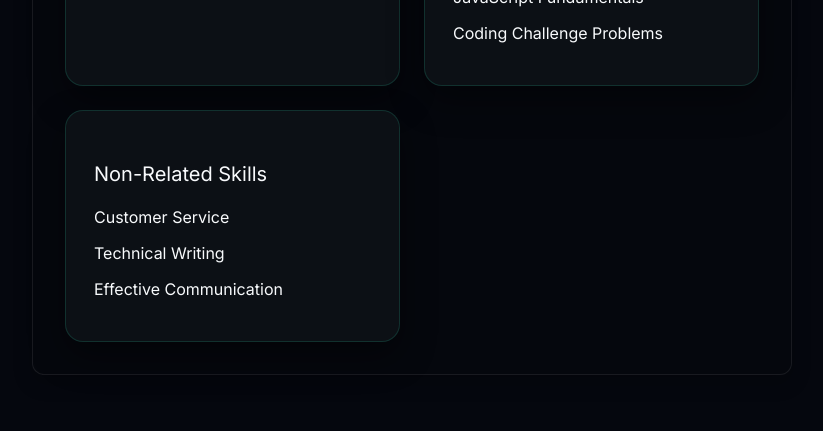
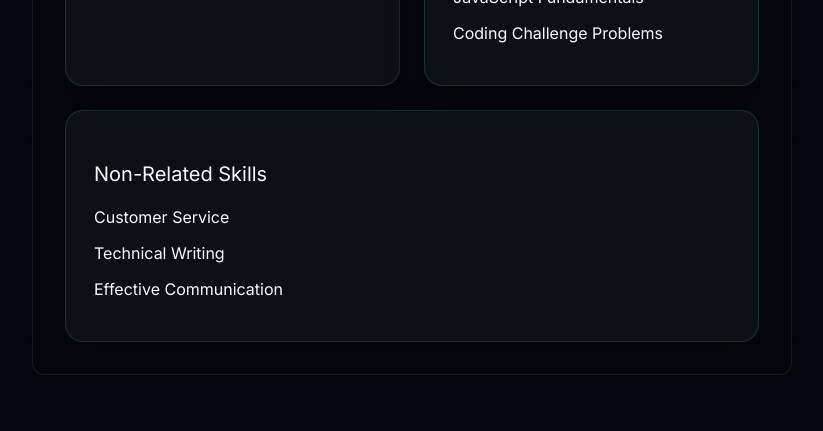
Before and after one commit to dean-js/dnormingtonlaw.uk, a Jekyll site: the page built from about.md, in a window 1280 px wide and 1400 px high, scrolled down 559 px. Shown: the part 793-1224 px from the top of the window, without its empty margins (213-1036 px from the left). Built offline with Jekyll 4.4.1, drawn with Linux system fonts in a browser that asks for light colours.

Commit message:
chnaged css - card width for last card to match width of other 4 above to round off the desing overall

```diff
--- a/assets/css/main.css
+++ b/assets/css/main.css
@@ -1854,6 +1854,10 @@ a.newer-posts:hover {
   content: none;
 }
 
+.learning-item:last-child {
+  grid-column: 1/-1;
+}
+
 @media (max-width: 768px) {
   .hero-avatar {
     display: none !important;
--- a/assets/css/scss/parts/_home-page.scss
+++ b/assets/css/scss/parts/_home-page.scss
@@ -730,6 +730,10 @@ a.newer-posts:hover {
   content: none;
 }
 
+.learning-item:last-child {
+  grid-column: 1 / -1;
+}
+
 @media (max-width: 768px) {
   .hero-avatar {
     display: none !important;
```
